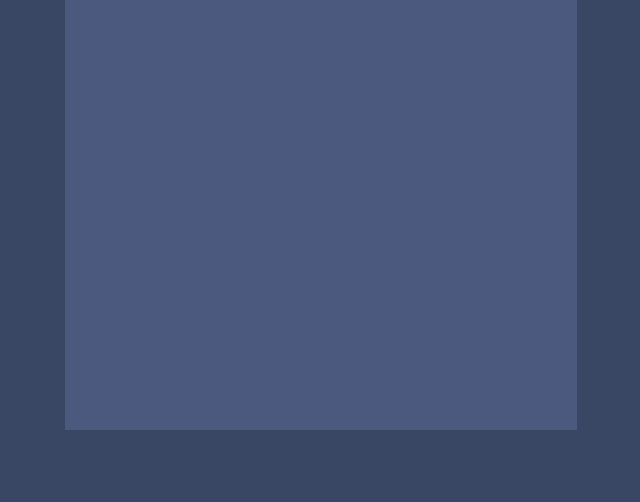
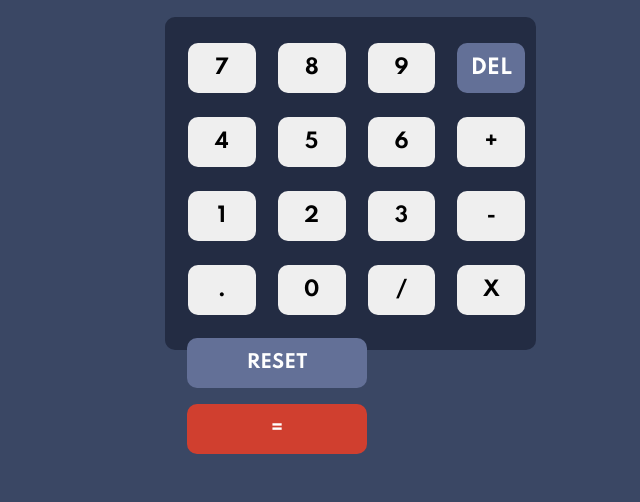
Before and after one commit to liorhassin/Calculator, a plain HTML site: page Calculator/index.html in a window 1280 px wide. Shown: the part 298-800 px from the top of the page, without its empty margins (343-983 px from the left). Drawn offline with Linux system fonts and the light colour scheme.

Commit message:
Main design finished, Added buttons missing shadow and functionality of buttons.

```diff
--- a/Calculator/index.html
+++ b/Calculator/index.html
@@ -17,8 +17,33 @@
 
     </section>
     <section class="calculatorBody">
-      <div class= "buttons">
-
+      <div class= "buttonsOne">
+        <button class="buttonDesign">7</button>
+        <button class="buttonDesign">8</button>
+        <button class="buttonDesign">9</button>
+        <button class="buttonDesign buttonBlue buttonTextWhite">DEL</button>
+      </div>
+      <div class= "buttonsOne">
+        <button class="buttonDesign">4</button>
+        <button class="buttonDesign">5</button>
+        <button class="buttonDesign">6</button>
+        <button class="buttonDesign">+</button>
+      </div>
+      <div class= "buttonsOne">
+        <button class="buttonDesign">1</button>
+        <button class="buttonDesign">2</button>
+        <button class="buttonDesign">3</button>
+        <button class="buttonDesign">-</button>
+      </div>
+      <div class= "buttonsOne">
+        <button class="buttonDesign">.</button>
+        <button class="buttonDesign">0</button>
+        <button class="buttonDesign">/</button>
+        <button class="buttonDesign">X</button>
+      </div>
+      <div class= "buttonsTwo">
+        <button class="buttonDesignSpecial buttonBlue">RESET</button>
+        <button class="buttonDesignSpecial buttonRed">=</button>
       </div>
     </section>
   </main>
--- a/Calculator/styles/style.css
+++ b/Calculator/styles/style.css
@@ -1,36 +1,105 @@
+
+@import url('https://fonts.googleapis.com/css2?family=Montserrat:wght@100;600;700&family=Raleway:wght@100&family=Rubik&family=Spartan:wght@700&display=swap');
+
 html{
     font-size:62.5%;
 }
 body{
     background-color: hsl(222, 26%, 31%);
+    font-family:"Spartan";
     color:white;
 }
 .calculator{
     display:flex;
     position:relative;
-    width:40vw;
-    height: 70vh;
-    left:40rem;
+    flex-direction:column;
+    width:29vw;
+    height: 60vh;
+    left:50rem;
     top:16rem;
-    background: hsl(222, 26%, 39%);
+    border-radius:1rem;
 }
 .topElements{
     display:flex;
     align-items:center;
-    width:100vw;
+    width:100%;
     height:6vh;
-    background-color:black;
 }
 #topLeftTitle{
-    font-size:3rem;
+    font-size:2.5rem;
     flex-basis:47rem;
 }
 #topRightButtonTitle{
-    font-size:1.2rem;
-    flex-basis:6rem;
+    font-size:1rem;
+    flex-basis:7rem;
 
 }
 .topRightToggleBox{
     font-size:1;
     flex-basis:8rem;
 }
+.previewScreen{
+    display:flex;
+    width:100%;
+    margin-top:1rem;
+    height:12vh;
+    border-radius:1rem;
+    background-color:hsl(224, 36%, 15%);
+}
+.calculatorBody{
+    display:flex;
+    flex-direction:column;
+    width:100%;
+    margin-top:2rem;
+    height:40vh;
+    border-radius:1rem;
+    background-color:hsl(223, 31%, 20%);
+    padding-top:1.3rem;
+}
+
+.buttonsOne{
+    display:flex;
+    margin-left:1.2rem;
+}
+
+.buttonDesign{
+    font-size:2rem;
+    font-family:"Spartan";
+    font-weight:700;
+    width:8rem;
+    height:5rem;
+    border-radius:1rem;
+    border:0;
+    margin:1.1rem;
+    margin-top:1.3rem;
+    cursor:pointer;
+
+}
+
+.buttonDesignSpecial{
+    font-family:"Spartan";
+    font-size:1.8rem;
+    font-weight:700;
+    width:18rem;
+    height:5rem;
+    border-radius:1rem;
+    border:0;
+    margin:0.4rem;
+    margin-top:1.2rem;
+    margin-left:2.2rem;
+    color:white;
+    cursor:pointer;
+}
+
+.buttonBlue{
+    background-color:hsl(225, 21%, 49%);
+}
+
+.buttonRed{
+    background-color:hsl(6, 63%, 50%);
+
+}
+
+.buttonTextWhite{
+    color:white;
+}
```
